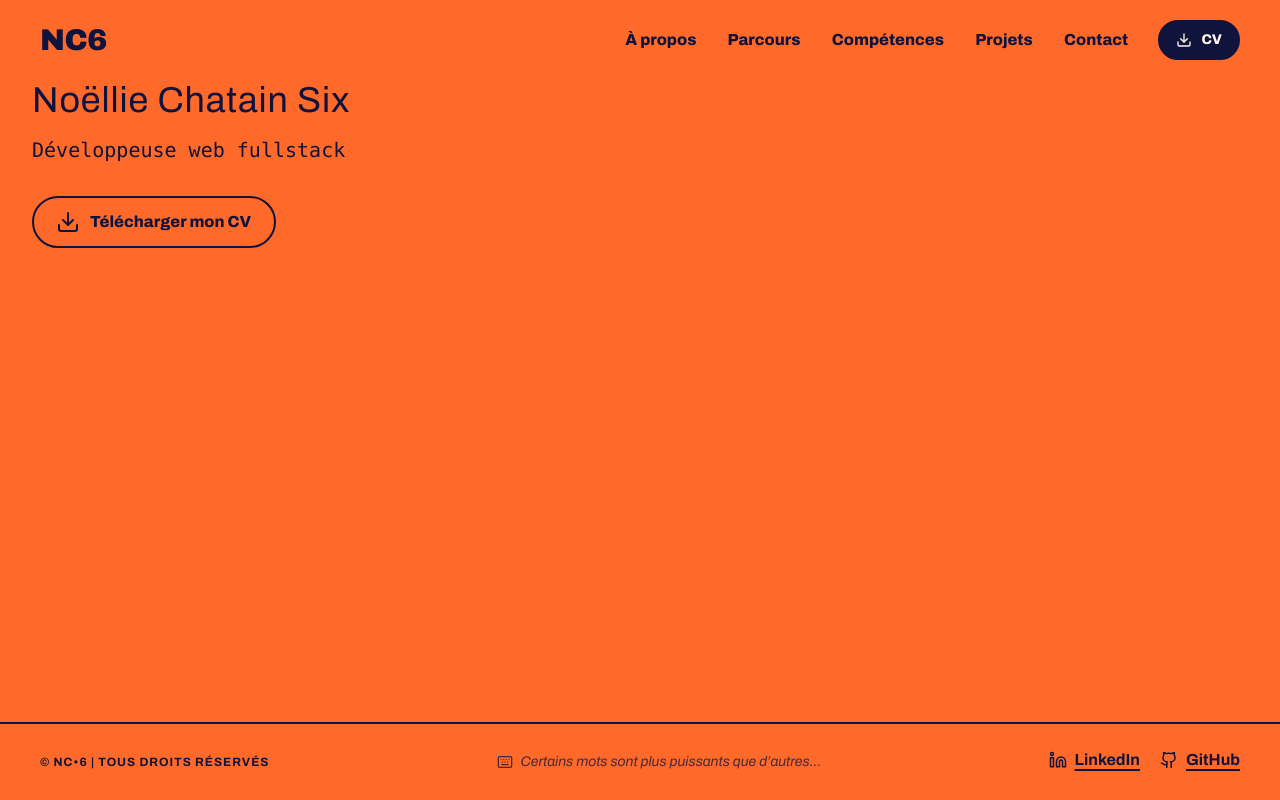
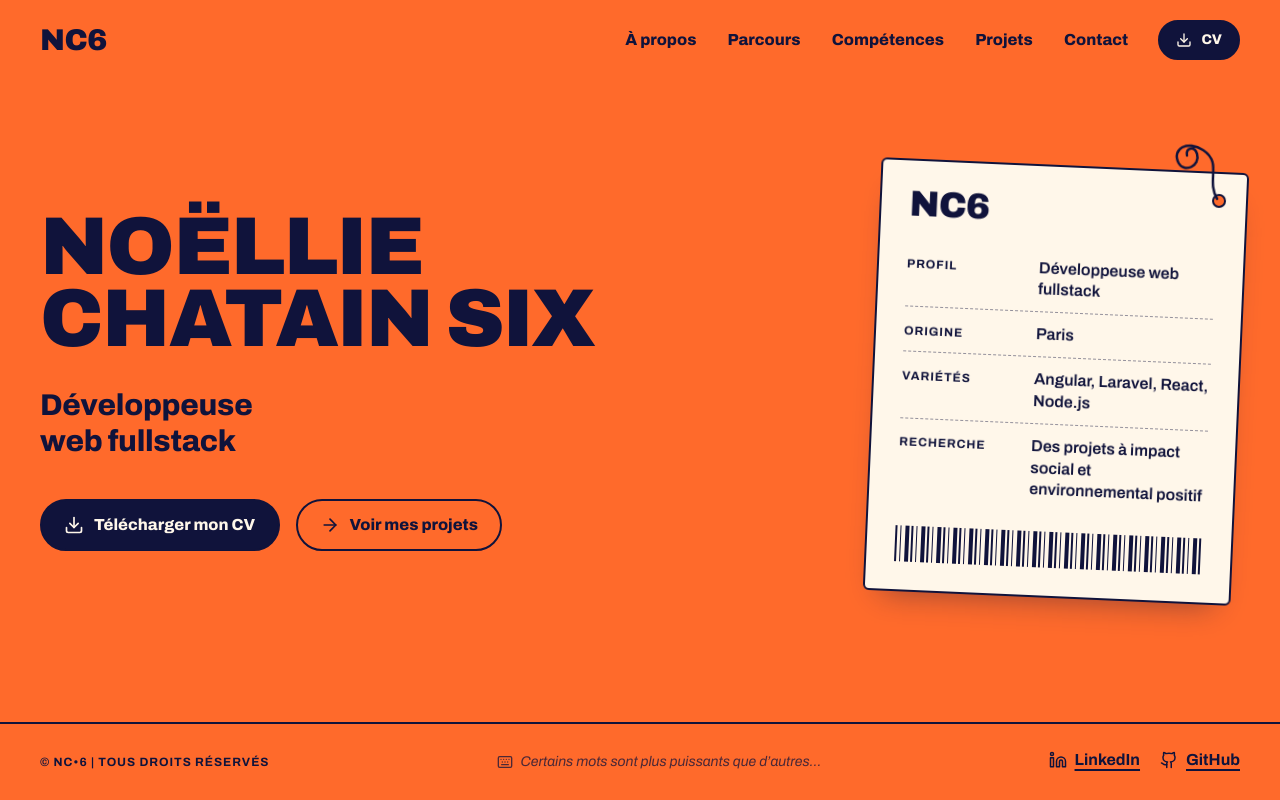
Before and after one commit to NollieChtn6/Portfolio, a React (Vite) app: page / in a window 1280 px wide. Built offline with nearby package versions, Linux system fonts and the light colour scheme.

Commit message:
redesign home page with hang tag label

```diff
--- a/src/pages/HomePage.tsx
+++ b/src/pages/HomePage.tsx
@@ -1,10 +1,16 @@
+import { ArrowRight, Download } from "lucide-react";
+
+import cv from "../assets/CHATAIN_SIX_CV_2025.pdf";
 import { Button } from "@/ui/Button";
-import { Download } from "lucide-react";
-
+import { Twine } from "@/ui/Twine";
 import { downloadFile } from "../utils/downloadFile";
 
-import cv from "../assets/CHATAIN_SIX_CV_2025.pdf";
-import DecryptedText from "@/ui/DecryptText";
+const LABEL_ROWS = [
+  { term: "Profil", detail: "Développeuse web fullstack" },
+  { term: "Origine", detail: "Paris" },
+  { term: "Variétés", detail: "Angular, Laravel, React, Node.js" },
+  { term: "Recherche", detail: "Des projets à impact social et environnemental positif" },
+];
 
 export function HomePage() {
   const handleFileDownload = (): void => {
@@ -12,30 +18,53 @@ export function HomePage() {
   };
 
   return (
-    <main className="homepage-container flex flex-col h-full w-full">
-      <section className="homepage-content flex flex-col h-full justify-center pl-8 space-y-8">
-        <div className="hero-text-container flex flex-col space-y-4">
-          <h1 className="text-4xl tracking-wide">Noëllie Chatain Six</h1>
-          <h1 className="sr-only">Portfolio de Noëllie Chatain Six</h1>
-          <DecryptedText
-            text="Développeuse web fullstack"
-            animateOn="view"
-            revealDirection="center"
-            className="hero-subtitle text-xl font-mono text-navy-blue-200"
-            encryptedClassName="text-xl font-mono text-navy-blue-400"
-          />
-        </div>
-        <div className="home-btn-container">
+    <main className="mx-auto grid w-full max-w-7xl flex-1 items-center gap-12 px-5 pb-16 pt-6 lg:grid-cols-12 md:px-10">
+      <section className="lg:col-span-8">
+        <h1 className="display display-name">
+          Noëllie
+          <br />
+          Chatain Six
+          <span className="sr-only"> : développeuse web fullstack</span>
+        </h1>
+        <p className="heading mt-8 max-w-[22ch] text-2xl md:text-3xl" aria-hidden="true">
+          Développeuse web fullstack
+        </p>
+        <div className="mt-10 flex flex-wrap items-center gap-4">
           <Button
-            type="button"
             onClick={handleFileDownload}
-            size="md"
-            variant="ghost"
-            icon={<Download aria-hidden="true" />}
+            icon={<Download aria-hidden="true" size={20} />}
             ariaLabel="Télécharger le CV au format PDF"
           >
             Télécharger mon CV
           </Button>
+          <Button
+            variant="ghost"
+            href="/projects"
+            icon={<ArrowRight aria-hidden="true" size={20} />}
+          >
+            Voir mes projets
+          </Button>
+        </div>
+      </section>
+
+      <section
+        aria-label="Fiche de présentation"
+        className="stamp-in lg:col-span-4 lg:justify-self-end"
+        style={{ "--r": "2.5deg", "--r0": "-6deg", "--i": 2 } as React.CSSProperties}
+      >
+        <div className="label-card relative w-full max-w-md p-6 md:p-7">
+          <span className="hole right-[1.25rem] top-[1.25rem]" aria-hidden="true" />
+          <Twine />
+          <p className="display text-4xl">NC6</p>
+          <dl className="mt-5">
+            {LABEL_ROWS.map((row) => (
+              <div key={row.term} className="label-row">
+                <dt>{row.term}</dt>
+                <dd>{row.detail}</dd>
+              </div>
+            ))}
+          </dl>
+          <div className="barcode mt-5" aria-hidden="true" />
         </div>
       </section>
     </main>
--- a/src/ui/DecryptText.tsx
+++ /dev/null
@@ -1,233 +0,0 @@
-import { useEffect, useState, useRef } from "react";
-
-import { motion, type HTMLMotionProps } from "motion/react";
-
-// From React Bits: https://reactbits.dev/components/decrypt-text
-const styles = {
-  wrapper: {
-    display: "inline-block",
-    whiteSpace: "pre-wrap",
-  },
-
-  srOnly: {
-    position: "absolute" as const,
-    width: "1px",
-    height: "1px",
-    padding: 0,
-    margin: "-1px",
-    overflow: "hidden",
-    clip: "rect(0,0,0,0)",
-    border: 0,
-  },
-};
-
-interface DecryptedTextProps extends HTMLMotionProps<"span"> {
-  text: string;
-  speed?: number;
-  maxIterations?: number;
-  sequential?: boolean;
-  revealDirection?: "start" | "end" | "center";
-  useOriginalCharsOnly?: boolean;
-  characters?: string;
-  className?: string;
-  parentClassName?: string;
-  encryptedClassName?: string;
-  animateOn?: "view" | "hover" | "both";
-}
-
-export default function DecryptedText({
-  text,
-  speed = 100,
-  maxIterations = 10,
-  sequential = true,
-  revealDirection = "end",
-  useOriginalCharsOnly = true,
-  characters = "ABCDEFGHIJKLMNOPQRSTUVWXYZabcdefghijklmnopqrstuvwxyz!@#$%^&*()_+",
-  className = "",
-  parentClassName = "",
-  encryptedClassName = "",
-  animateOn = "hover",
-  ...props
-}: DecryptedTextProps) {
-  const [displayText, setDisplayText] = useState<string>(text);
-  const [isHovering, setIsHovering] = useState<boolean>(false);
-  const [isScrambling, setIsScrambling] = useState<boolean>(false);
-  const [revealedIndices, setRevealedIndices] = useState<Set<number>>(new Set());
-  const [hasAnimated, setHasAnimated] = useState<boolean>(false);
-  const containerRef = useRef<HTMLSpanElement>(null);
-
-  useEffect(() => {
-    let interval: NodeJS.Timeout;
-    let currentIteration = 0;
-    const getNextIndex = (revealedSet: Set<number>): number => {
-      const textLength = text.length;
-      switch (revealDirection) {
-        case "start":
-          return revealedSet.size;
-        case "end":
-          return textLength - 1 - revealedSet.size;
-        case "center": {
-          const middle = Math.floor(textLength / 2);
-          const offset = Math.floor(revealedSet.size / 2);
-          const nextIndex = revealedSet.size % 2 === 0 ? middle + offset : middle - offset - 1;
-          if (nextIndex >= 0 && nextIndex < textLength && !revealedSet.has(nextIndex)) {
-            return nextIndex;
-          }
-          for (let i = 0; i < textLength; i++) {
-            if (!revealedSet.has(i)) return i;
-          }
-          return 0;
-        }
-        default:
-          return revealedSet.size;
-      }
-    };
-
-    const availableChars = useOriginalCharsOnly
-      ? Array.from(new Set(text.split(""))).filter((char) => char !== " ")
-      : characters.split("");
-
-    const shuffleText = (originalText: string, currentRevealed: Set<number>): string => {
-      if (useOriginalCharsOnly) {
-        const positions = originalText.split("").map((char, i) => ({
-          char,
-          isSpace: char === " ",
-          index: i,
-          isRevealed: currentRevealed.has(i),
-        }));
-
-        const nonSpaceChars = positions
-          .filter((p) => !p.isSpace && !p.isRevealed)
-          .map((p) => p.char);
-        for (let i = nonSpaceChars.length - 1; i > 0; i--) {
-          const j = Math.floor(Math.random() * (i + 1));
-          [nonSpaceChars[i], nonSpaceChars[j]] = [nonSpaceChars[j], nonSpaceChars[i]];
-        }
-        let charIndex = 0;
-        return positions
-          .map((p) => {
-            if (p.isSpace) return " ";
-            if (p.isRevealed) return originalText[p.index];
-            return nonSpaceChars[charIndex++];
-          })
-          .join("");
-        // biome-ignore lint/style/noUselessElse: <explanation>
-      } else {
-        return originalText
-          .split("")
-          .map((char, i) => {
-            if (char === " ") return " ";
-            if (currentRevealed.has(i)) return originalText[i];
-            return availableChars[Math.floor(Math.random() * availableChars.length)];
-          })
-          .join("");
-      }
-    };
-
-    if (isHovering) {
-      setIsScrambling(true);
-      interval = setInterval(() => {
-        setRevealedIndices((prevRevealed) => {
-          if (sequential) {
-            if (prevRevealed.size < text.length) {
-              const nextIndex = getNextIndex(prevRevealed);
-              const newRevealed = new Set(prevRevealed);
-              newRevealed.add(nextIndex);
-              setDisplayText(shuffleText(text, newRevealed));
-              return newRevealed;
-              // biome-ignore lint/style/noUselessElse: <explanation>
-            } else {
-              clearInterval(interval);
-              setIsScrambling(false);
-              return prevRevealed;
-            }
-            // biome-ignore lint/style/noUselessElse: <explanation>
-          } else {
-            setDisplayText(shuffleText(text, prevRevealed));
-            currentIteration++;
-            if (currentIteration >= maxIterations) {
-              clearInterval(interval);
-              setIsScrambling(false);
-              setDisplayText(text);
-            }
-            return prevRevealed;
-          }
-        });
-      }, speed);
-    } else {
-      setDisplayText(text);
-      setRevealedIndices(new Set());
-      setIsScrambling(false);
-    }
-    return () => {
-      if (interval) clearInterval(interval);
-    };
-  }, [
-    isHovering,
-    text,
-    speed,
-    maxIterations,
-    sequential,
-    revealDirection,
-    characters,
-    useOriginalCharsOnly,
-  ]);
-
-  useEffect(() => {
-    if (animateOn !== "view" && animateOn !== "both") return;
-    const observerCallback = (entries: IntersectionObserverEntry[]) => {
-      for (const entry of entries) {
-        if (entry.isIntersecting && !hasAnimated) {
-          setIsHovering(true);
-          setHasAnimated(true);
-        }
-      }
-    };
-    const observerOptions = {
-      root: null,
-      rootMargin: "0px",
-      threshold: 0.1,
-    };
-    const observer = new IntersectionObserver(observerCallback, observerOptions);
-    const currentRef = containerRef.current;
-    if (currentRef) {
-      observer.observe(currentRef);
-    }
-    return () => {
-      if (currentRef) {
-        observer.unobserve(currentRef);
-      }
-    };
-  }, [animateOn, hasAnimated]);
-  const hoverProps =
-    animateOn === "hover" || animateOn === "both"
-      ? {
-          onMouseEnter: () => setIsHovering(true),
-          onMouseLeave: () => setIsHovering(false),
-        }
-      : {};
-  return (
-    <motion.span
-      className={parentClassName}
-      ref={containerRef}
-      style={styles.wrapper}
-      {...hoverProps}
-      {...props}
-    >
-      <span style={styles.srOnly}>{displayText}</span>
-
-      <span aria-hidden="true">
-        {displayText.split("").map((char, index) => {
-          const isRevealedOrDone = revealedIndices.has(index) || !isScrambling || !isHovering;
-
-          return (
-            // biome-ignore lint/suspicious/noArrayIndexKey: <explanation>
-            <span key={index} className={isRevealedOrDone ? className : encryptedClassName}>
-              {char}
-            </span>
-          );
-        })}
-      </span>
-    </motion.span>
-  );
-}
--- /dev/null
+++ b/src/ui/Twine.tsx
@@ -0,0 +1,14 @@
+/** Ficelle qui sort d'un trou d'attache : le coin bas droit du SVG se pose au centre du trou. */
+export function Twine({ className = "" }: { className?: string }) {
+  return (
+    <svg className={`twine ${className}`} viewBox="0 0 64 60" aria-hidden="true">
+      <path
+        d="M62,58 C50,40 66,22 46,10 C30,0 14,10 22,24 C28,34 44,26 40,14 C37,6 28,8 30,16"
+        fill="none"
+        stroke="currentColor"
+        strokeWidth="2.5"
+        strokeLinecap="round"
+      />
+    </svg>
+  );
+}
```
